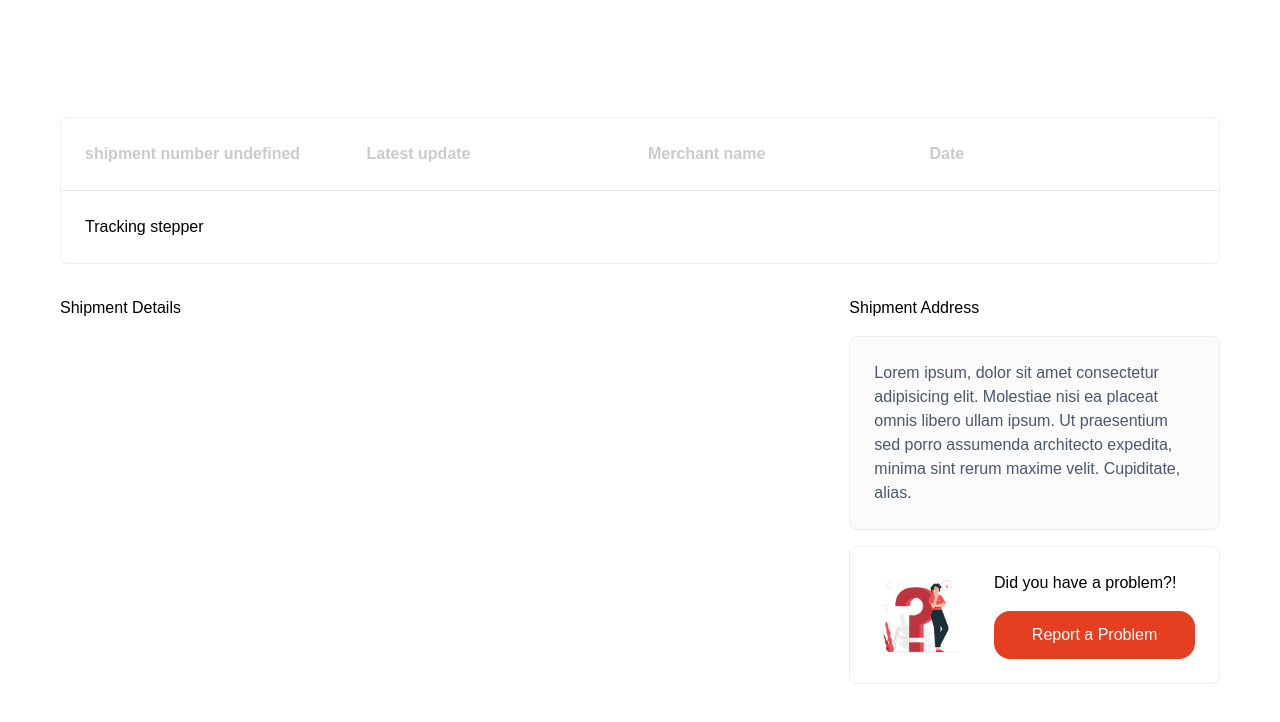
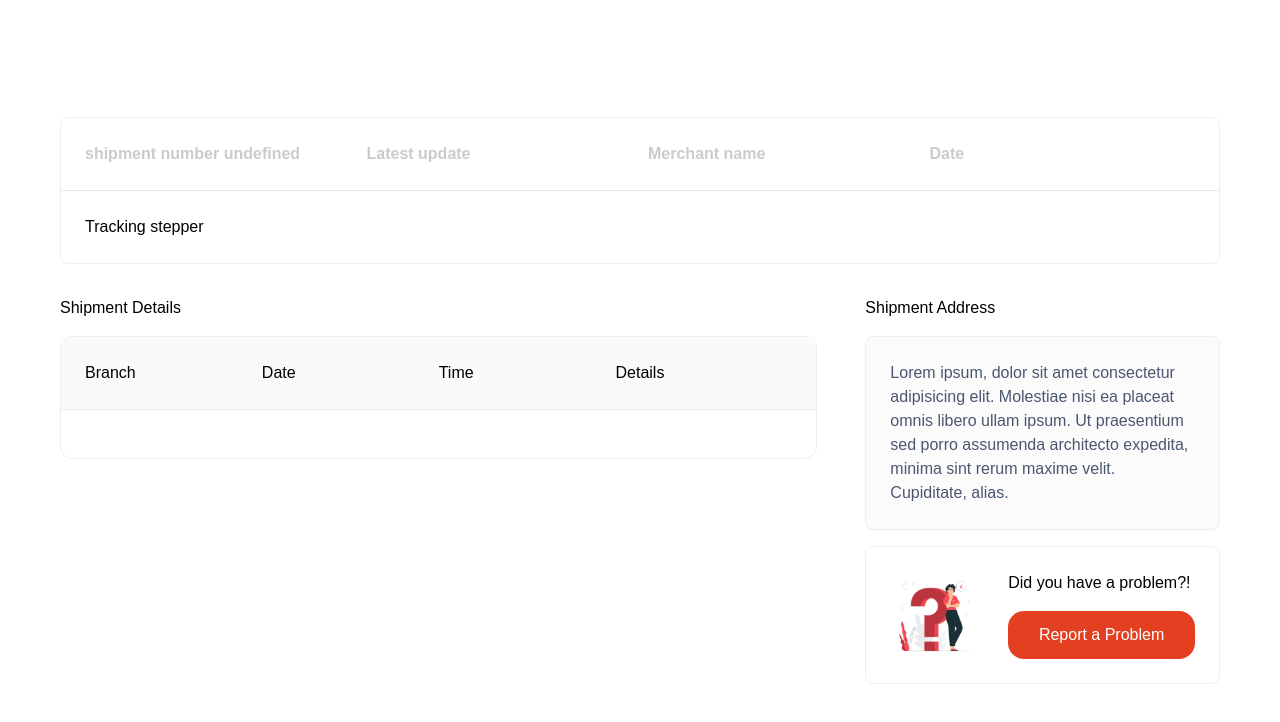
Before and after one commit to raazansalah/Bosta-Tracking, a React (Create React App) app: page /tracking-shipments/1 in a window 1280 px wide. Shown: the top 722 px of the page. Built offline with nearby package versions, Linux system fonts and the light colour scheme.

Commit message:
ADDED : details table style &header

```diff
--- a/src/components/AddressInfo/index.tsx
+++ b/src/components/AddressInfo/index.tsx
@@ -2,7 +2,7 @@ import React from 'react'
 
 function AddressInfo() {
   return (
-    <div className=' rounded-lg bg-[#FBFBFB] border-[1px] border-[#EEEEEE] w-full p-6 mt-4'>
+    <div className=' rounded-lg bg-[#FBFBFB] border-[1px] border-[#EEEEEE] w-full p-6'>
         <p className='text-[#4B566F]'>Lorem ipsum, dolor sit amet consectetur adipisicing elit. Molestiae nisi ea placeat omnis libero ullam ipsum. Ut praesentium sed porro assumenda architecto expedita, minima sint rerum maxime velit. Cupiditate, alias.</p>
     </div>
   )
--- /dev/null
+++ b/src/components/ShipmentDetails/index.tsx
@@ -0,0 +1,18 @@
+import React from 'react'
+
+export default function ShipmentDetails() {
+  return (
+    <div className='w-full border-[1px] border-[#EEEEEE] rounded-xl'>
+      <header className='grid grid-cols-4 bg-[#FAFAFA] border-b-[1px] border-[#EEEEEE] p-6'>
+        <p>Branch</p>
+        <p>Date</p>
+        <p>Time</p>
+        <p>Details</p>
+      </header>
+      <div className='grid grid-cols-4 p-6 gap-y-6'>
+
+
+      </div>
+    </div>
+  )
+}
--- a/src/pages/ShipmentTracking/index.tsx
+++ b/src/pages/ShipmentTracking/index.tsx
@@ -2,19 +2,21 @@ import React from 'react'
 import AddressInfo from '../../components/AddressInfo'
 import CustomButton from '../../components/kit-components/CustomButton'
 import ReportProblem from '../../components/ReportProblem'
+import ShipmentDetails from '../../components/ShipmentDetails'
 import ShipmentInfo from '../../components/ShipmentInfo'
 
 export default function ShipmentTracking() {
   return (
     <div className='flex justify-center flex-col items-center '>
         <ShipmentInfo />
-        <div className='grid grid-flow-row-dense grid-cols-3 gap-6 w-full mt-8'>
+        <div className='grid grid-flow-row-dense grid-cols-3 gap-12 w-full mt-8'>
             <div className='col-span-2'>
-              <p>Shipment Details</p>
+              <p className='mb-4'>Shipment Details</p>
+              <ShipmentDetails />
 
             </div>
             <div className='col-span-1'>
-              <p>Shipment Address</p>
+              <p className='mb-4'>Shipment Address</p>
               <AddressInfo />
               <ReportProblem />
 
```
